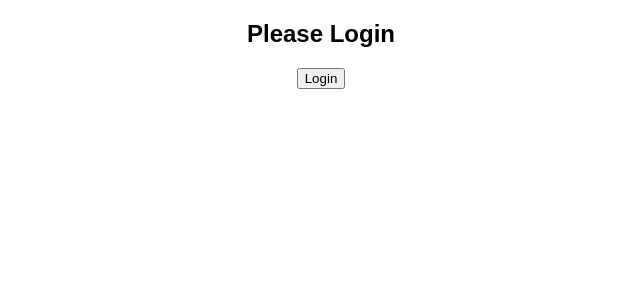
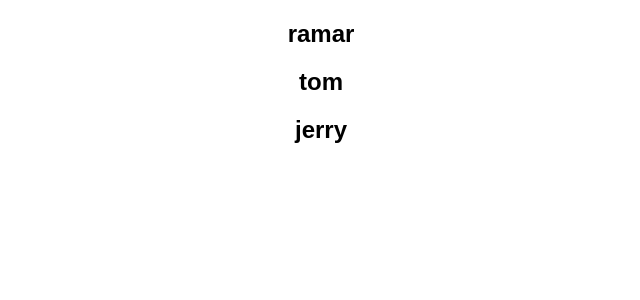
Before and after one commit to ThanoPraveen/Learn-React, a React (Create React App) app: page / in a window 1280 px wide. Shown: the top 300 px of the page, without its empty margins (319-959 px from the left). Built offline with nearby package versions, Linux system fonts and the light colour scheme.

Commit message:
Index as key pending learn index as key and changes

```diff
--- a/src/App.js
+++ b/src/App.js
@@ -13,13 +13,15 @@ import "./App.css";
 // import UserGreeting from "./components/UserGreeting";
 // import NameList from "./components/NameList";
 // import Condition from "./components/Conditional";
-import HomePage from "./Practice/HomePage";
+// import HomePage from "./Practice/HomePage";
+import IndexAsKey from "./components/IndexAsKey";
 
 class App extends Component {
   render() {
     return (
       <div className="App">
-        <HomePage />
+        <IndexAsKey />
+        {/* <HomePage /> */}
         {/* <Condition /> */}
         {/* <NameList /> */}
         {/* <UserGreeting /> */}
--- /dev/null
+++ b/src/components/IndexAsKey.js
@@ -0,0 +1,51 @@
+import React from "react";
+import Person from "./Person";
+// this file video by 19
+// step - 1
+function IndexAsKey() {
+  // Index as Key (step - 1)
+  const names = ["ramar", "tom", "jerry"];
+  const persons = [
+    {
+      // help as list items include that id in every items unique to decleared
+      id: 1,
+      name: "Praveen",
+      age: 23,
+      skill: "React"
+    },
+    {
+      id: 2,
+      name: "kishor",
+      age: 17,
+      skill: "none"
+    },
+    {
+      id: 3,
+      name: "harini",
+      age: 10,
+      skill: "Good Reading"
+    }
+  ];
+  // step - 2
+  // step - 3 create person component file ->
+  // Index as Key (step - 2) Replace variable Name
+  // const personList = persons.map((person) => (
+  const nameList = names.map((name) => (
+    // step - 5
+    // Index as Key (step - 3) inner text tag
+    <h2>{name}</h2>
+  ));
+
+  return (
+    <div>
+      {/* step - 6 assume the variable */}
+      {/* {personList} */}
+      {/* Index as Key (step - 4) change assume the variable name */}
+      {nameList}
+    </div>
+  );
+}
+
+// step - 7 assume the component by App.js
+
+export default IndexAsKey;
--- a/src/components/Person.js
+++ b/src/components/Person.js
@@ -1,11 +1,19 @@
 import React from "react";
-
+// this file video by 17, 18, 19
 // Warning: Each child in a list should have a unique "key" prop.
 function Person({ person }) {
   return (
     <div>
       <h2>
-        iam {person.name}, iam {person.age} year old, I know {person.skill}
+        {/* step - 4 */}
+        {/* step - 5 call the this child component by NameList */}
+        {person.id} iam {person.name}, iam {person.age} year old, I know{" "}
+        {person.skill}
+        {/* <ul>
+          <li key={}></li>
+          <li ></li>
+          <li ></li>
+        </ul> */}
       </h2>
     </div>
   );
```
Also changed, not shown: src/components/NameList.js (+12 -3 lines).
